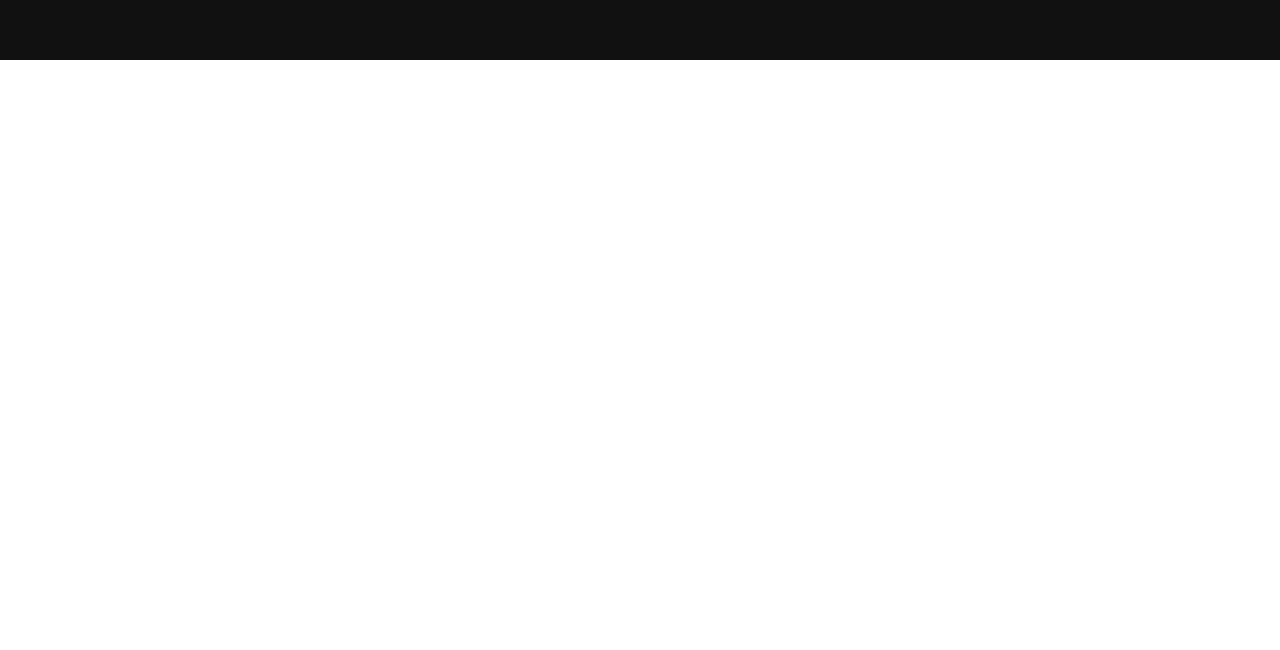
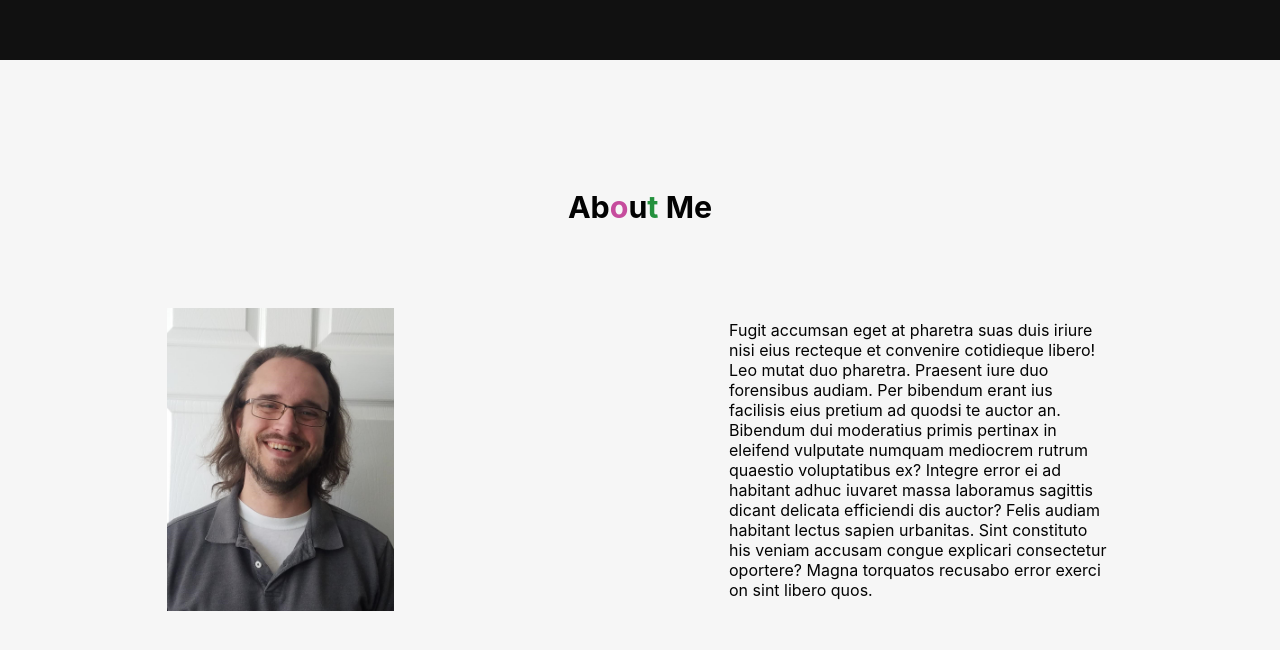
Before and after one commit to StevenDRiggs/my-next-website-revamp-frontend, a Next.js app: page / in a window 1280 px wide. Shown: the part 786-1436 px from the top of the page. Before the commit the page ends 846 px from the top, so only its background shows below. Built offline with nearby package versions, Linux system fonts and the light colour scheme.

Commit message:
finalized design for about page (still need to fill out info)

```diff
--- a/components/about.tsx
+++ b/components/about.tsx
@@ -1,7 +1,48 @@
+import Image from 'next/image'
+import { useEffect } from 'react'
+
+import profilePic from '../images/Steven_Riggs_photo.jpg'
+
+import styles from '../styles/About.module.scss'
+
+
 const About = () => {
+  const aboutMeString = () => {
+    return Array.from('About Me').map((chr, i) => (
+      chr === ' ' ?
+        ' '  :
+        <span key={i}>{chr}</span>
+    ))
+  }
+
+  useEffect(() => {
+    const headingToColorize = document.querySelectorAll('.colorizedHeading span')
+
+    let index = Math.floor(Math.random() * (headingToColorize.length))
+    while (Array.from(headingToColorize[index].classList).includes(styles.headingSpanGreen) || Array.from(headingToColorize[index].classList).includes(styles.headingSpanMauve)) {
+      index = Math.floor(Math.random() * (headingToColorize.length))
+    }
+    headingToColorize[index].classList.add(styles.headingSpanGreen)
+
+    while (Array.from(headingToColorize[index].classList).includes(styles.headingSpanGreen) || Array.from(headingToColorize[index].classList).includes(styles.headingSpanMauve)) {
+      index = Math.floor(Math.random() * (headingToColorize.length))
+    }
+    headingToColorize[index].classList.add(styles.headingSpanMauve)
+  })
+
   return (
-    <div>
+    <div id='about' className={styles.aboutDiv}>
+      <h2 className='colorizedHeading'>
+        {aboutMeString()}
+      </h2>
 
+      <div className={styles.imageDiv}>
+        <Image src={profilePic} alt='Steven Riggs' />
+      </div>
+
+      <p>
+        Fugit accumsan eget at pharetra suas duis iriure nisi eius recteque et convenire cotidieque libero! Leo mutat duo pharetra. Praesent iure duo forensibus audiam. Per bibendum erant ius facilisis eius pretium ad quodsi te auctor an. Bibendum dui moderatius primis pertinax in eleifend vulputate numquam mediocrem rutrum quaestio voluptatibus ex? Integre error ei ad habitant adhuc iuvaret massa laboramus sagittis dicant delicata efficiendi dis auctor? Felis audiam habitant lectus sapien urbanitas. Sint constituto his veniam accusam congue explicari consectetur oportere? Magna torquatos recusabo error exerci on sint libero quos.
+      </p>
     </div>
   )
 }
--- /dev/null
+++ b/styles/About.module.scss
@@ -0,0 +1,35 @@
+@use 'colorDefs';
+@use 'divSpecs';
+
+
+.aboutDiv {
+  @include divSpecs.divSpecs;
+
+  background-color: colorDefs.$white;
+  justify-content: space-around;
+  position: relative;
+  color: colorDefs.$black;
+
+  h2 {
+    position: absolute;
+    top: 13%;
+    font-size: 1.9rem;
+  }
+
+  p {
+    max-width: 38ch;
+  }
+}
+
+.imageDiv {
+  width: 1008px * 0.225;
+  height: 1344px * 0.225;
+}
+
+.headingSpanGreen {
+  color: colorDefs.$iconGreen;
+}
+
+.headingSpanMauve {
+  color: colorDefs.$mauve;
+}
--- a/styles/Welcome.module.scss
+++ b/styles/Welcome.module.scss
@@ -1,14 +1,12 @@
 @use 'colorDefs';
+@use 'divSpecs';
 
 
 .welcomeDiv {
-  width: 100%;
-  height: 100vh;
-  display: flex;
+  @include divSpecs.divSpecs;
+
+  text-align: center;
   flex-direction: column;
-  align-items: center;
-  justify-content: center;
-  text-align: center;
   color: colorDefs.$white;
   font-size: 1.6rem;
   cursor: default;
--- a/styles/_colorDefs.scss
+++ b/styles/_colorDefs.scss
@@ -1,4 +1,4 @@
-$white: #eee;
+$white: #f6f6f6;
 $iconGreen: #24913d;
 $mauve: #c64c9d;
-$black: #111;
+$black: #030303;
--- /dev/null
+++ b/styles/_divSpecs.scss
@@ -0,0 +1,7 @@
+@mixin divSpecs {
+  width: 100%;
+  height: 100vh;
+  display: flex;
+  align-items: center;
+  justify-content: center;
+}
```
